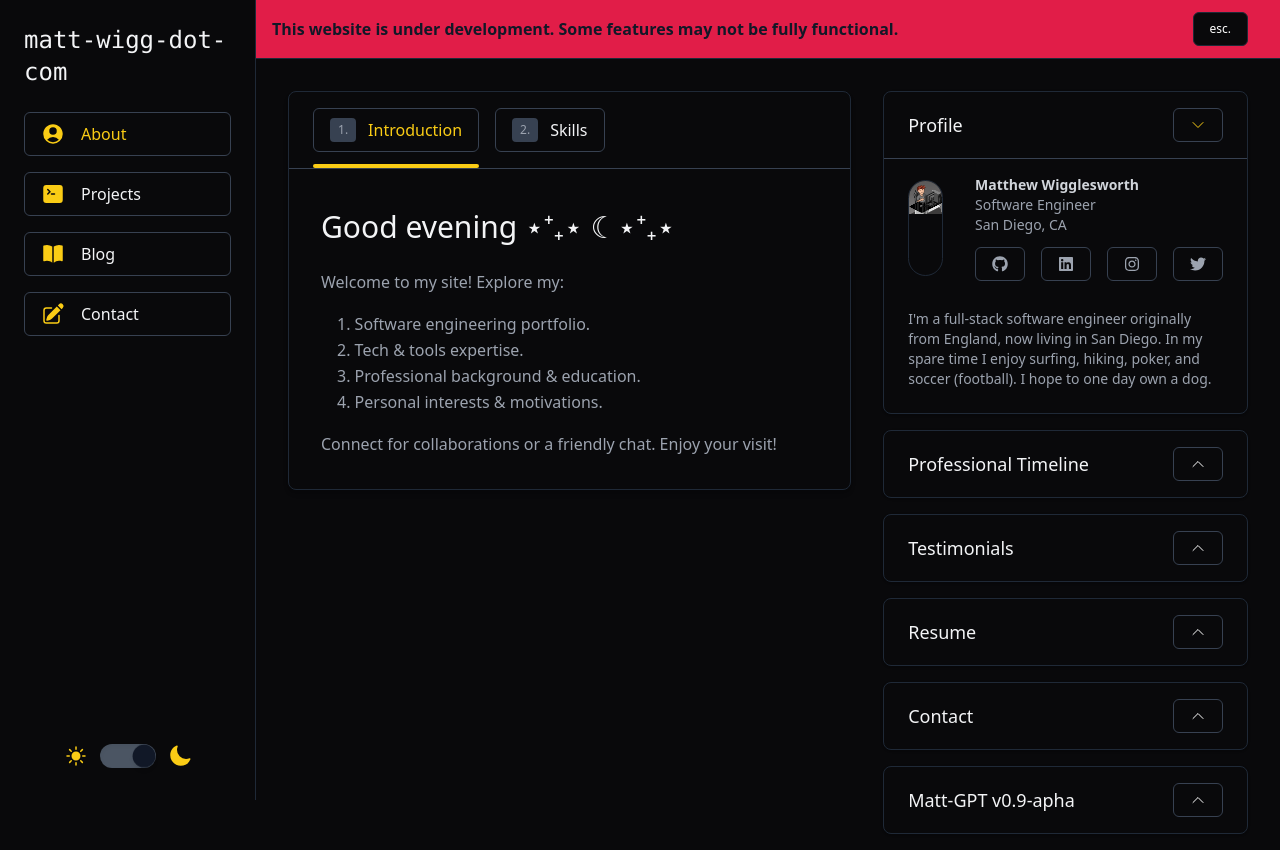
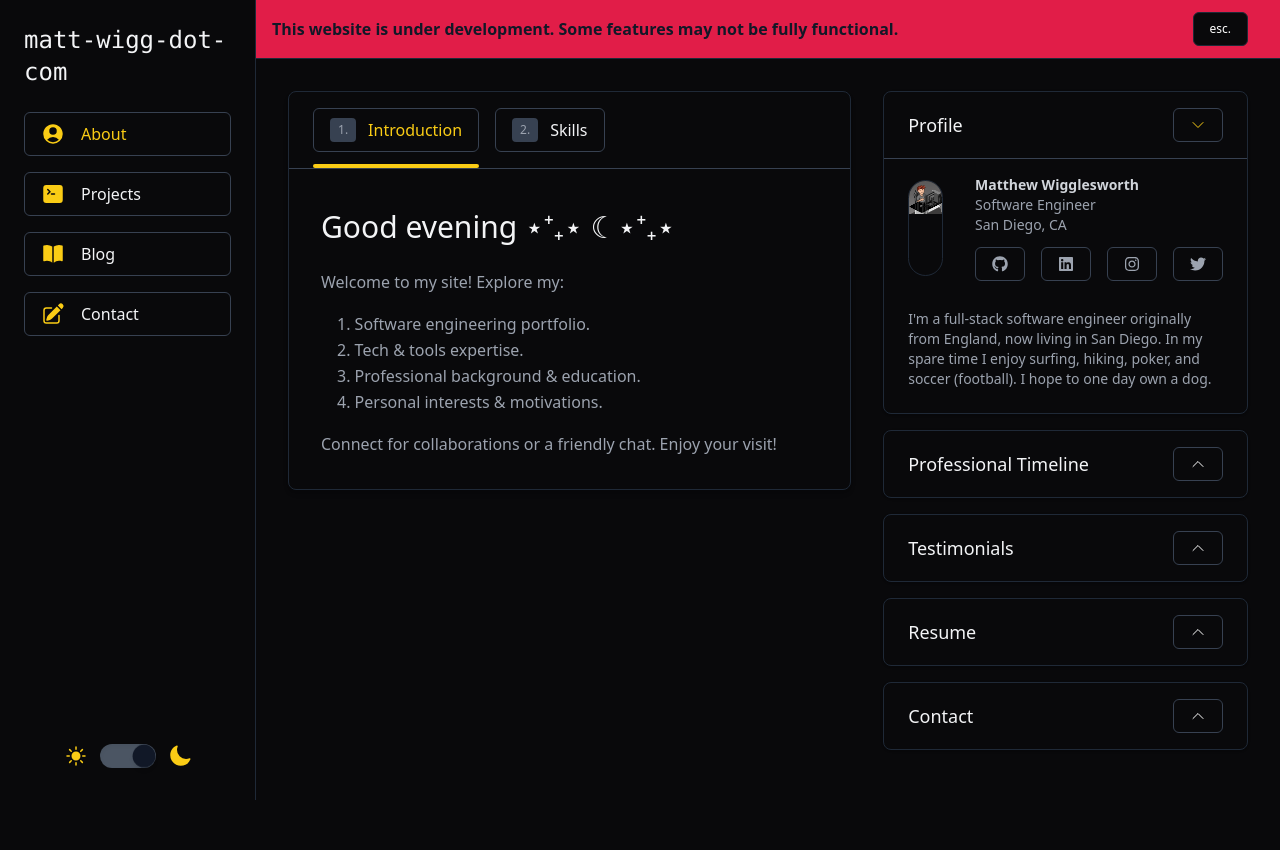
Before and after one commit to matt-wigg/matt-wigg-dot-com, a Next.js app: page / in a window 1280 px wide. After the commit the page ends 800 px from the top, so only its background shows below. Built offline with nearby package versions, Linux system fonts and the light colour scheme.

Commit message:
debug env variables

```diff
--- a/src/app/api/hello/route.ts
+++ b/src/app/api/hello/route.ts
@@ -6,9 +6,6 @@ export async function POST(req: NextRequest) {
     organization: process.env.OPEN_AI_ORG,
     apiKey: process.env.OPEN_AI_KEY,
   });
-
-  console.log(process.env.OPEN_AI_ORG);
-  console.log(process.env.OPEN_AI_KEY);
 
   const openai = new OpenAIApi(configuration);
 
--- a/src/app/page.tsx
+++ b/src/app/page.tsx
@@ -35,9 +35,6 @@ export default function Home() {
           <div className='pb-4'>
             <ContactForm show={false} />
           </div>
-          <div className='pb-4'>
-            <ChatForm show={false} />
-          </div>
         </div>
       </main>
     </>
```
